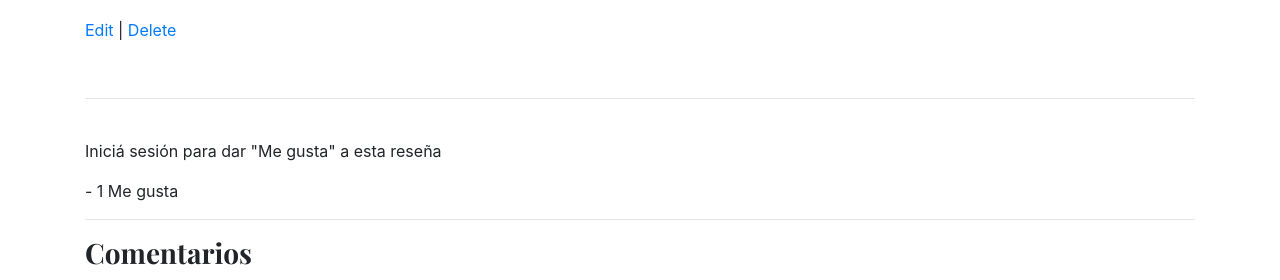
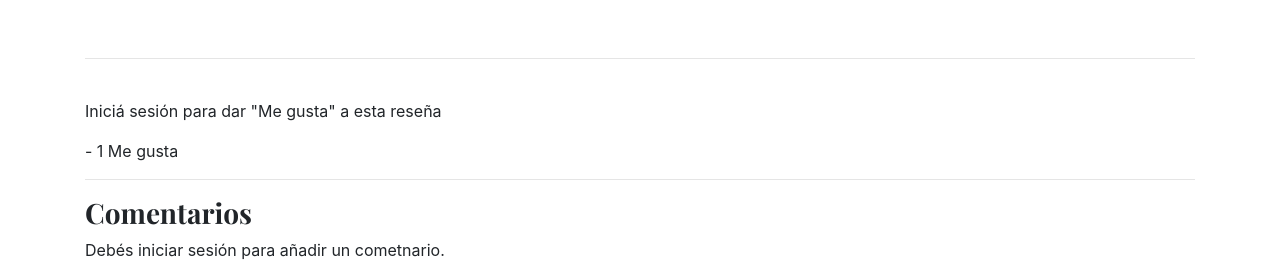
Before and after one commit to lvergini/ProyectoFinalAbayayPasquiniVergini, a Django app: page /post/6 in a window 1280 px wide. Shown: the part 2820-3100 px from the top of the page. Run offline with Django 4.2, Linux system fonts and the light colour scheme; data comes from the database, SQL or seed files in the repository; some libraries are stand-ins or nearby versions.

Commit message:
Agrego en template de post enlace para editar reseña si es el usuario que la creó. Falta armar lo de eliminar

```diff
--- a/ProyectoBlogReseñas/Blog/templates/Blog/post.html
+++ b/ProyectoBlogReseñas/Blog/templates/Blog/post.html
@@ -36,10 +36,13 @@
 
 <p>{{ post.cuerpo|safe }}</p>
 
+{% if request.user == post.autor %}
+<p><a href="{% url 'editarPost' post.id %}">Editar reseña </a> |
+    <a href="#">Eliminar reseña</a></p>
+
+{% endif %}
 
 
-<p><a href="#">Edit</a> |
-    <a href="#">Delete</a></p>
 
 
 
--- a/ProyectoBlogReseñas/Blog/views.py
+++ b/ProyectoBlogReseñas/Blog/views.py
@@ -98,6 +98,7 @@ def editarPost(request, id):
                   posteo.titulo=info["titulo"]
                   posteo.subtitulo=info["subtitulo"]
                   posteo.categoria=Categoria.objects.get(pk = info["categoria"].id)
+                  posteo.libro=Libro.objects.get(pk = info["libro"].id)
                   posteo.imagen=info["imagen"]
                   posteo.cuerpo=info["cuerpo"]
                   posteo.save()
@@ -107,8 +108,6 @@ def editarPost(request, id):
       else:
             form=CrearPost(initial={"titulo":posteo.titulo, "subtitulo":posteo.subtitulo, "categoria":posteo.categoria, "libro":posteo.libro, "imagen":posteo.imagen, "cuerpo":posteo.cuerpo})
             return render(request, "Blog/editarPost.html", {"formulario": form, "titulo_post": posteo.titulo, "id":posteo.id})
-
-
 
 def busquedaPost(request):
     return render(request, "Blog/busquedaPost.html")
```
